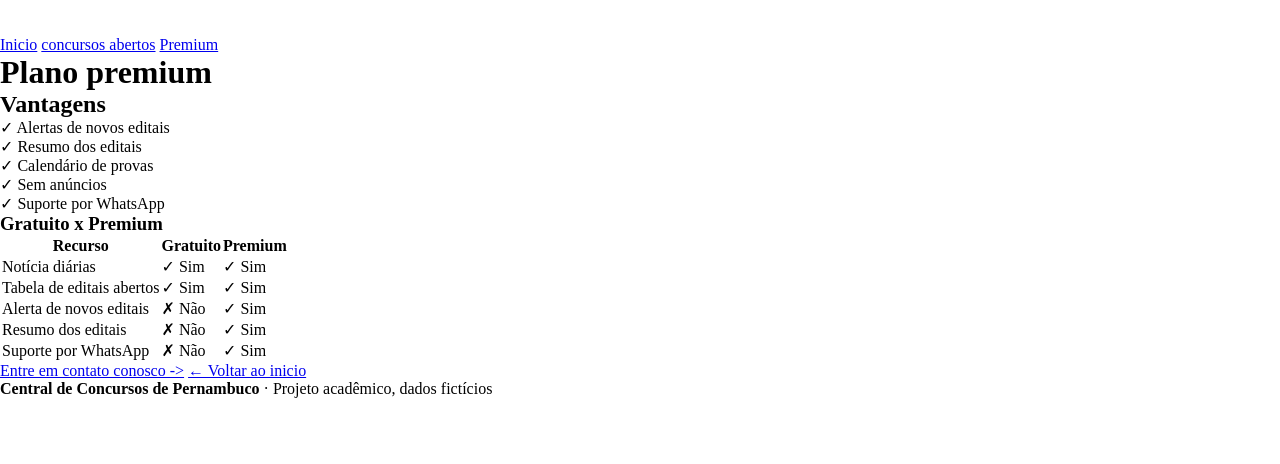
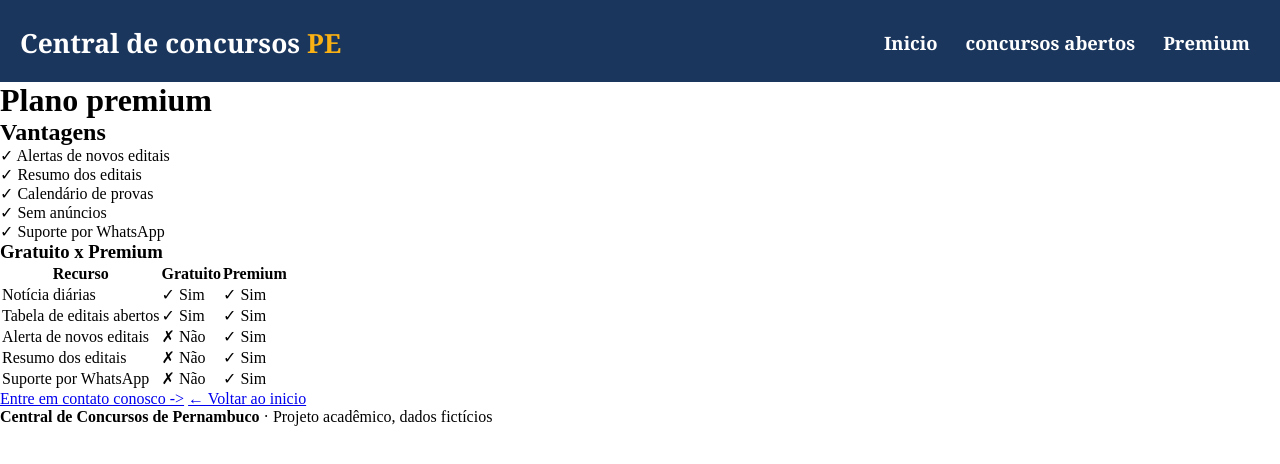
Before and after one commit to santana-x5/projeto-web-final, a plain HTML site: page pagina3.html in a window 1280 px wide. Drawn offline with Linux system fonts and the light colour scheme.

Commit message:
correção de texto e classes do html da pagina 3 e padronização do header da pagina.

```diff
--- a/css/styles.css
+++ b/css/styles.css
@@ -293,3 +293,33 @@
     color: #ffffff;
     margin-left: 500px;
 }
+
+/* pagina 3 todo o css dela: */
+
+.cabecalho3{
+    background-color: #1B365D;
+    width: 100%;
+    height: 82px;
+}
+
+.menu-lista{
+    display: flex;
+    margin: 30px;
+    justify-content: space-between;
+    align-items: center;
+    gap: 28px;
+    list-style: none;
+}
+
+.menu-item{
+    color: #ffffff;
+    text-decoration: none;
+    font-family: Georgia, serif;
+    font-size: 1.15rem;
+    font-weight: bold;
+}
+
+.menu-item :hover{
+    color: rgb(250, 177, 19);
+    transition: 0.5s ease;
+}
--- a/pagina3.html
+++ b/pagina3.html
@@ -4,17 +4,19 @@
     <meta charset="UTF-8">
     <meta name="viewport" content="width=device-width, initial-scale=1.0">
     <title>Cenconpe tela de preços</title>
-    <link rel="stylesheet" href="/css/styles.css">
+    <link rel="stylesheet" href="css/styles.css">
 </head>
 <body>
  <!-- cabeçalho -->
-    <header>
-        <div class="container">
-            <a href="index.html" class="logo">Central de Concursos <span>PE</span></a>
+    <header class="cabecalho3">
+        <div class="cabecalho-container">
+            <a href="index.html" class="logo">Central de concursos <span class="logo-destaque">PE</span></a>
             <nav>
-                <a href="index.html">Inicio</a>
-                <a href="pagina2.html">concursos abertos</a>
-                <a href="pagina3.html" class="ativo">Premium</a>
+             <ul class="menu-lista">
+                <a href="index.html" class="menu-item">Inicio</a>
+                <a href="pagina2.html" class="menu-item">concursos abertos</a>
+                <a href="pagina3.html" class="menu-item">Premium</a>
+                </ul>
             </nav>
         </div>
     </header>
```
